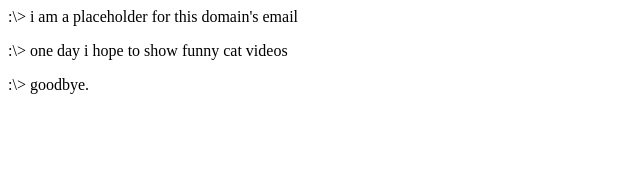
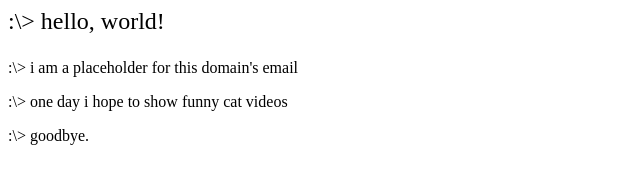
Before and after one commit to haltncatchfire/haltncatchfire.github.io, a plain HTML site: page index.html in a window 1280 px wide. Shown: the whole page, without its empty margins (0-640 px from the left). Drawn offline with Linux system fonts and the light colour scheme.

Commit message:
Update index.html

```diff
--- a/index.html
+++ b/index.html
@@ -1,6 +1,6 @@
 <html>
 <body>
-<p style="font-size:150%>:\> hello, world!</p>
+<p style="font-size:150%">:\> hello, world!</p>
 <p>:\> i am a placeholder for this domain's email</p>
 <p>:\> one day i hope to show funny cat videos</p>
 <p>:\> goodbye.</p>
```
